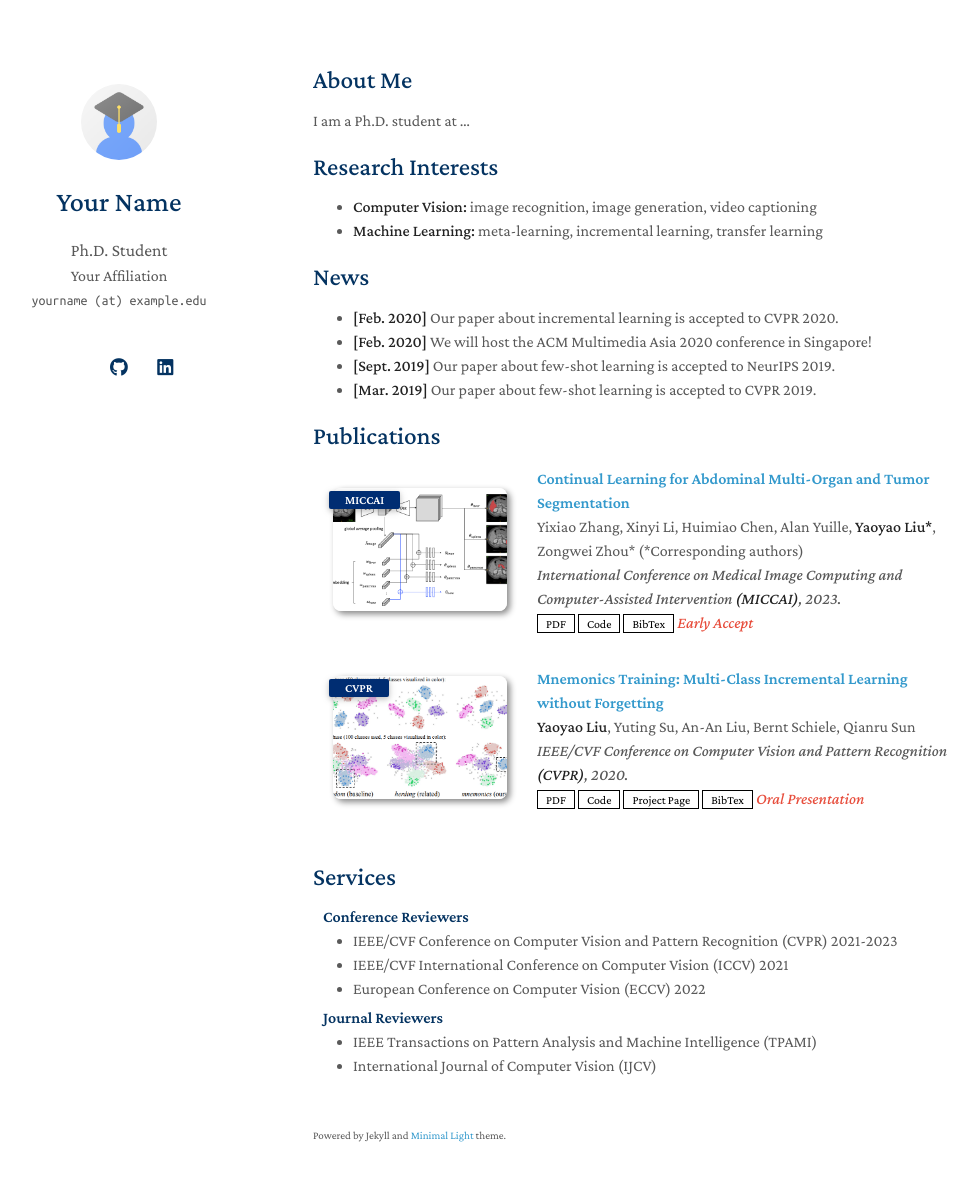
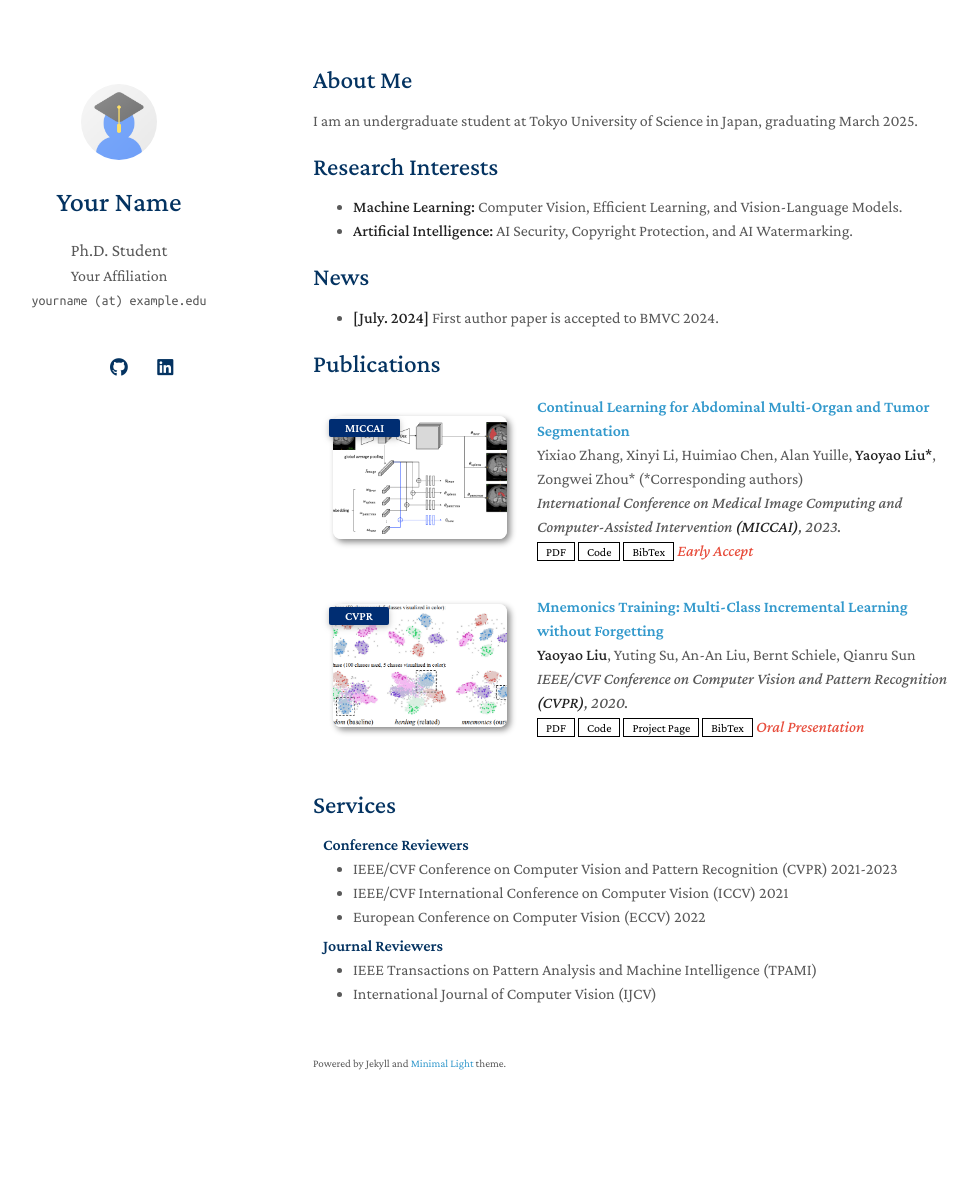
Before and after one commit to kodaikawamura/kodaikawamura, a Jekyll site: the page built from index.md, in a window 1280 px wide and 1216 px high. Shown: the top 1181 px of the window, without its empty margins (157-1135 px from the left). Built offline with Jekyll 4.4.1, drawn with Linux system fonts in a browser that asks for light colours; a style sheet for code colours, icons or effects is not loaded; our own code applies the rules of GitHub Pages for plain Markdown files.

Commit message:
Update index.md

```diff
--- a/index.md
+++ b/index.md
@@ -4,19 +4,16 @@ layout: homepage
 
 ## About Me
 
-I am a Ph.D. student at ...
+I am an undergraduate student at Tokyo University of Science in Japan, graduating March 2025.
 
 ## Research Interests
 
-- **Computer Vision:** image recognition, image generation, video captioning
-- **Machine Learning:** meta-learning, incremental learning, transfer learning
+- **Machine Learning:** Computer Vision, Efficient Learning, and Vision-Language Models.
+- **Artificial Intelligence:** AI Security, Copyright Protection, and AI Watermarking.
 
 ## News
+- **[July. 2024]** First author paper is accepted to BMVC 2024.
 
-- **[Feb. 2020]** Our paper about incremental learning is accepted to CVPR 2020.
-- **[Feb. 2020]** We will host the ACM Multimedia Asia 2020 conference in Singapore!
-- **[Sept. 2019]** Our paper about few-shot learning is accepted to NeurIPS 2019.
-- **[Mar. 2019]** Our paper about few-shot learning is accepted to CVPR 2019.
 
 {% include_relative _includes/publications.md %}
 
```
